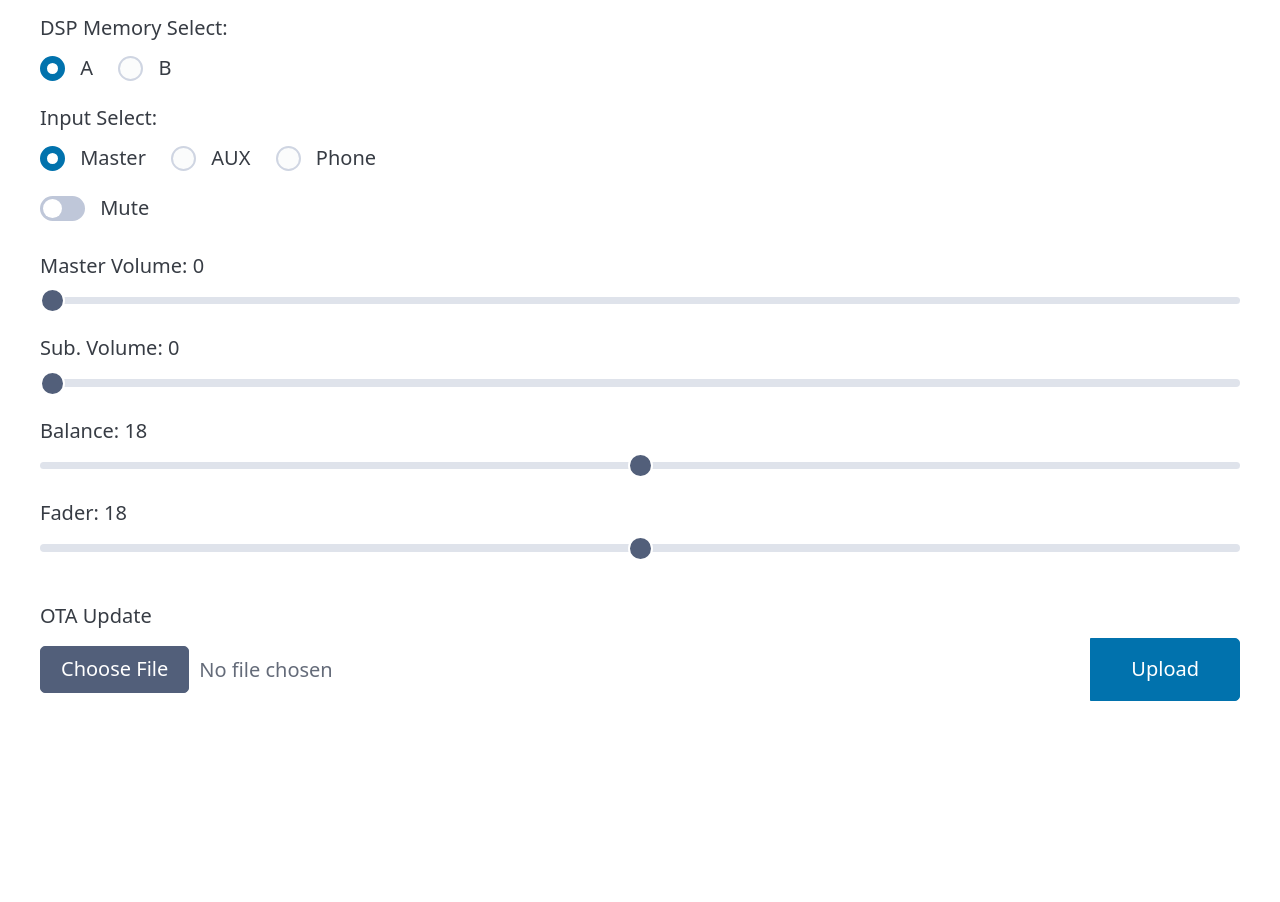
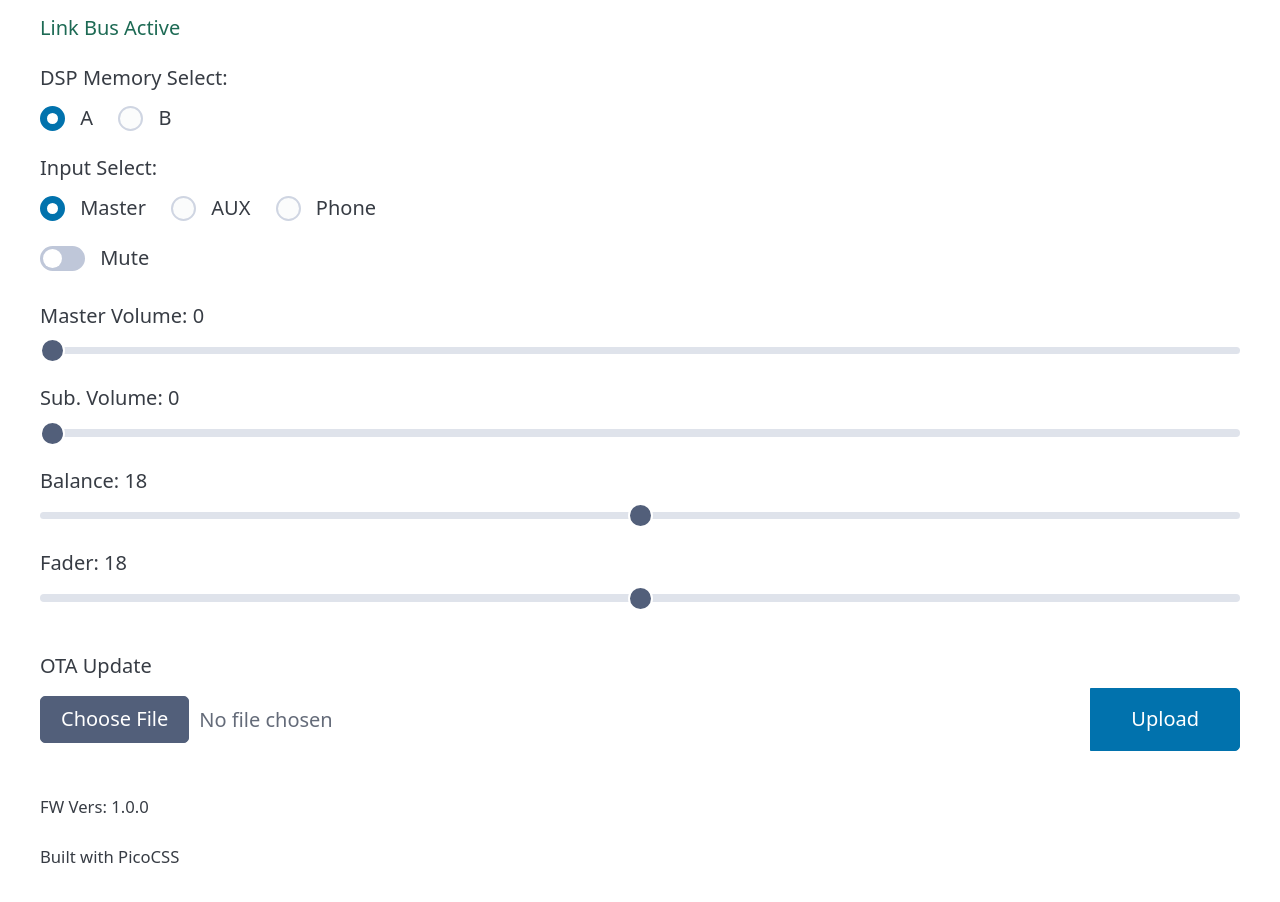
Before and after one commit to lilindian16/customDRC, a plain HTML site: page WebDesign/Mockup/index.html in a window 1280 px wide. Shown: the part 72-974 px from the top of the page. Before the commit the page ends 833 px from the top, so only its background shows below. Drawn offline with Linux system fonts and the light colour scheme.

Commit message:
Added bus connection display. Also added temp footer with FW version. Will need to be dynamically updated by FW

```diff
--- a/WebDesign/Mockup/index.html
+++ b/WebDesign/Mockup/index.html
@@ -14,6 +14,10 @@
         <h1>Custom DRC</h1>
         <button id="quitButton" style="display: none">Quit</button>
       </fieldset>
+      <p id="busConnection">
+        <ins>Link Bus Active</ins>
+        <!-- <del>Link Bus Inactive</del> -->
+      </p>
       <div class="container" id="mainBody">
         <section>
           <!-- DSP Memory Select -->
@@ -129,6 +133,12 @@
           />
         </section>
       </div>
+      <!-- Footer -->
+      <footer class="container">
+        <p><small>FW Vers: 1.0.0 </small></p>
+        <p><small>Built with PicoCSS </small></p>
+      </footer>
+      <!-- ./ Footer -->
     </main>
     <script src="index.js" type="text/javascript"></script>
   </body>
```
